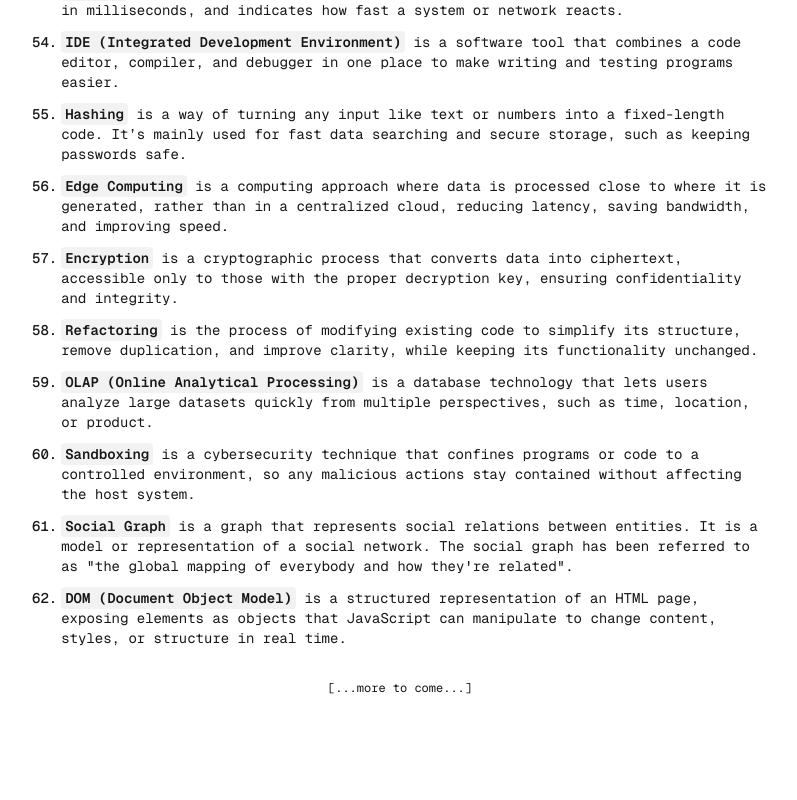
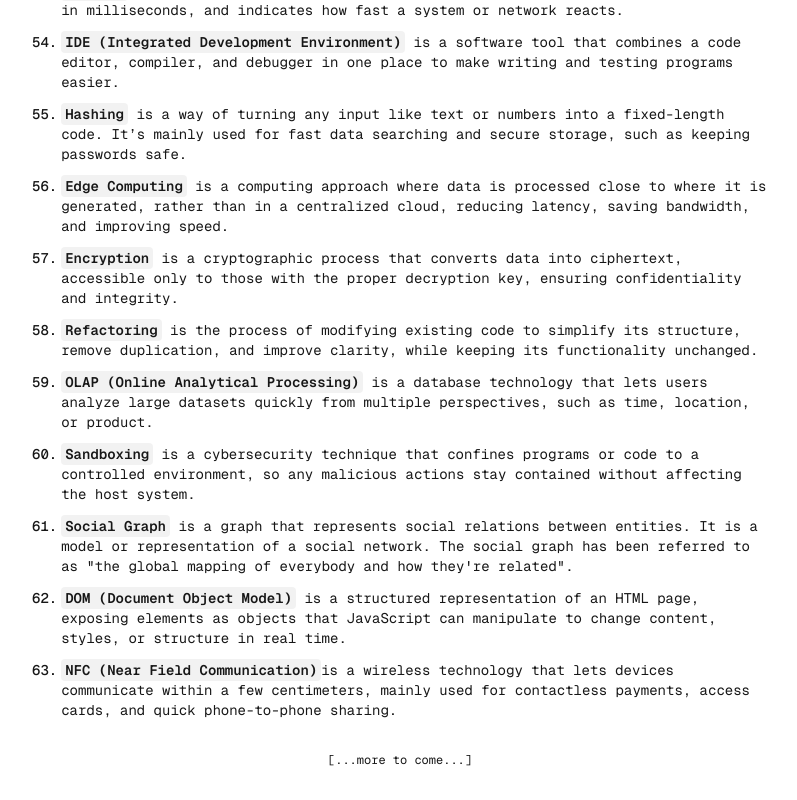
Before and after one commit to BrahimBoussada/mind-log, a Next.js app: page / in a window 1280 px wide. Shown: the part 3207-4007 px from the top of the page, without its empty margins (240-1037 px from the left). Before the commit the page ends 3935 px from the top, so only its background shows below. Built offline with nearby package versions, Linux system fonts and the light colour scheme.

Commit message:
log:23-09-2025

```diff
--- a/src/app/page.tsx
+++ b/src/app/page.tsx
@@ -585,6 +585,16 @@ export default function Home() {
             real time.
           </Text>
         </Note>
+
+        <Note>
+          <N>63. </N>
+          <Text>
+            <Key>NFC (Near Field Communication)</Key>
+            is a wireless technology that lets devices communicate within a few
+            centimeters, mainly used for contactless payments, access cards, and
+            quick phone-to-phone sharing.
+          </Text>
+        </Note>
       </NoteWrapper>
 
       <span className="font-mono text-xs text-center my-8">
```
